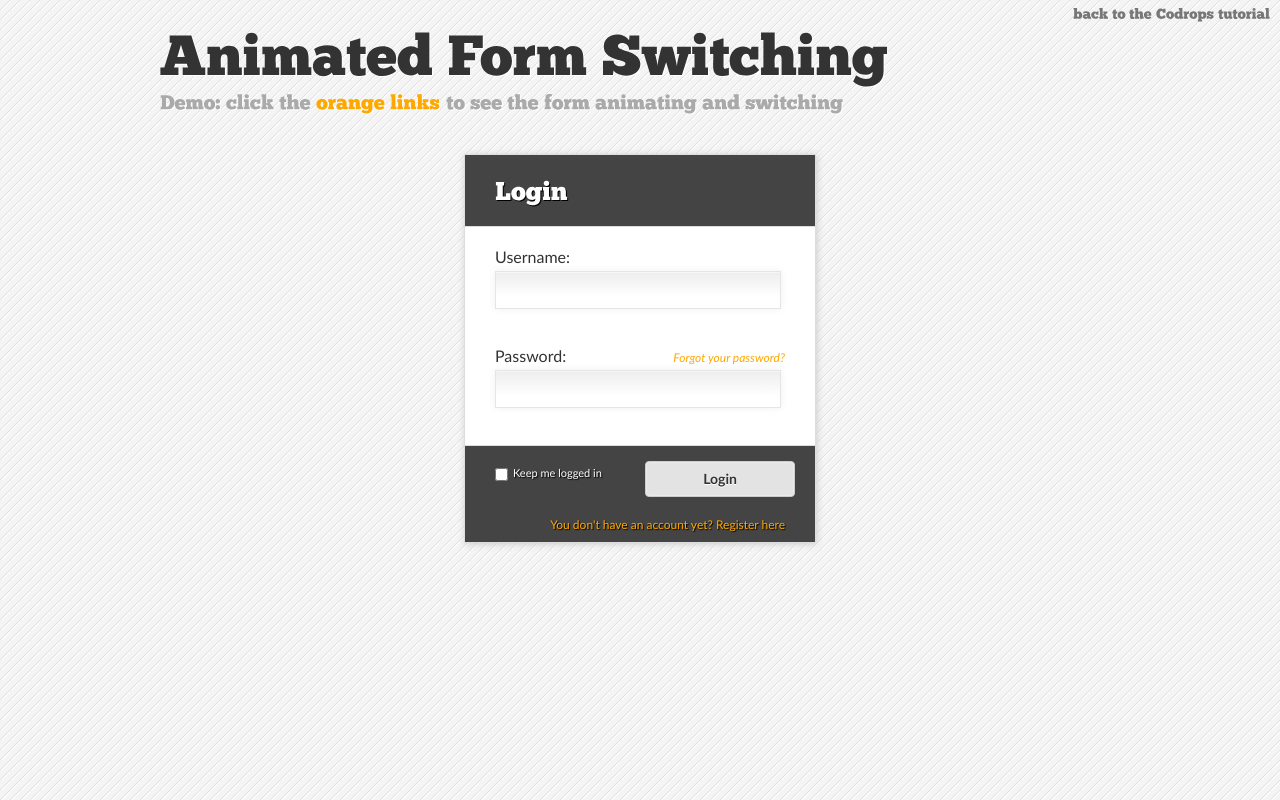
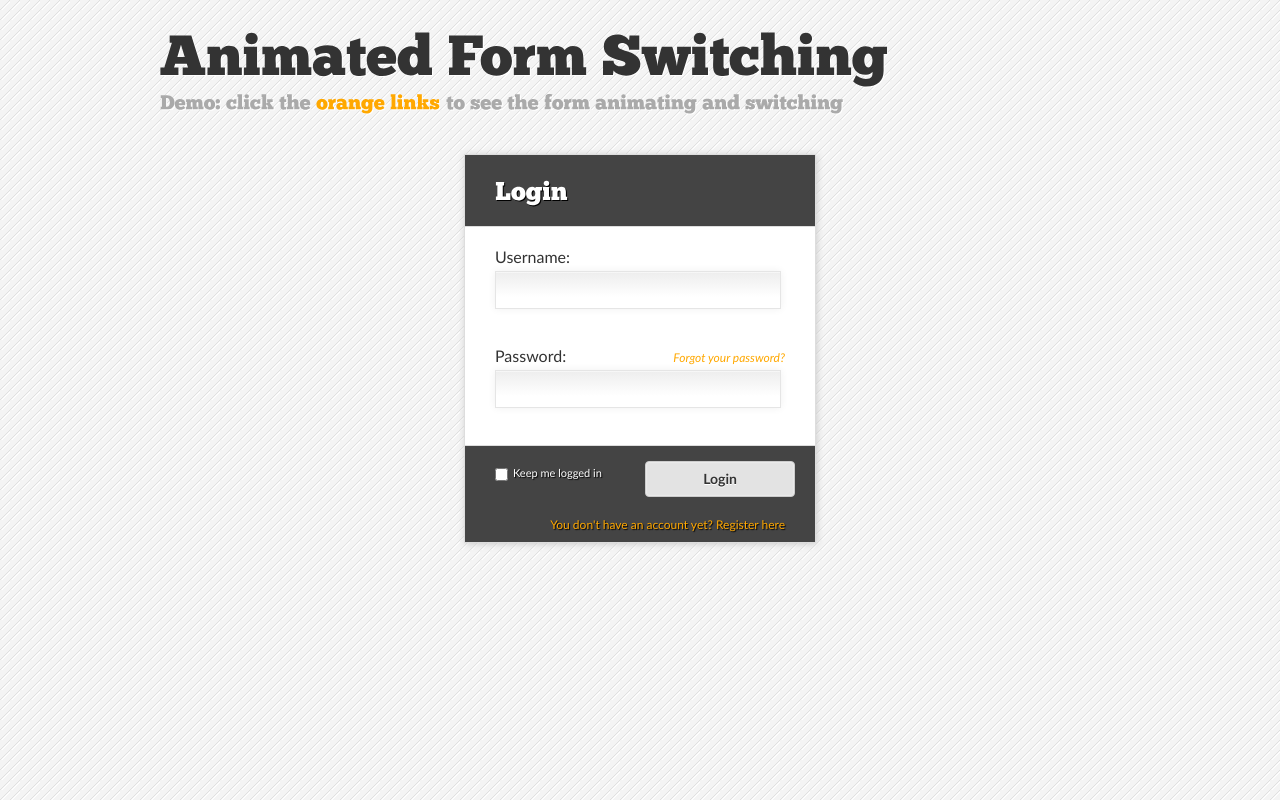
Before and after one commit to sluSCIS/AnimatedFormSwitching, a plain HTML site: page index.html in a window 1280 px wide. Drawn offline with nearby package versions, Linux system fonts and the light colour scheme.

Commit message:
Update index.html

```diff
--- a/index.html
+++ b/index.html
@@ -104,7 +104,6 @@
 				</div>
 				<div class="clear"></div>
 			</div>
-			<a class="back" href="http://tympanus.net/codrops/2011/01/06/animated-form-switching/">back to the Codrops tutorial</a>
 		</div>
 
 
```
